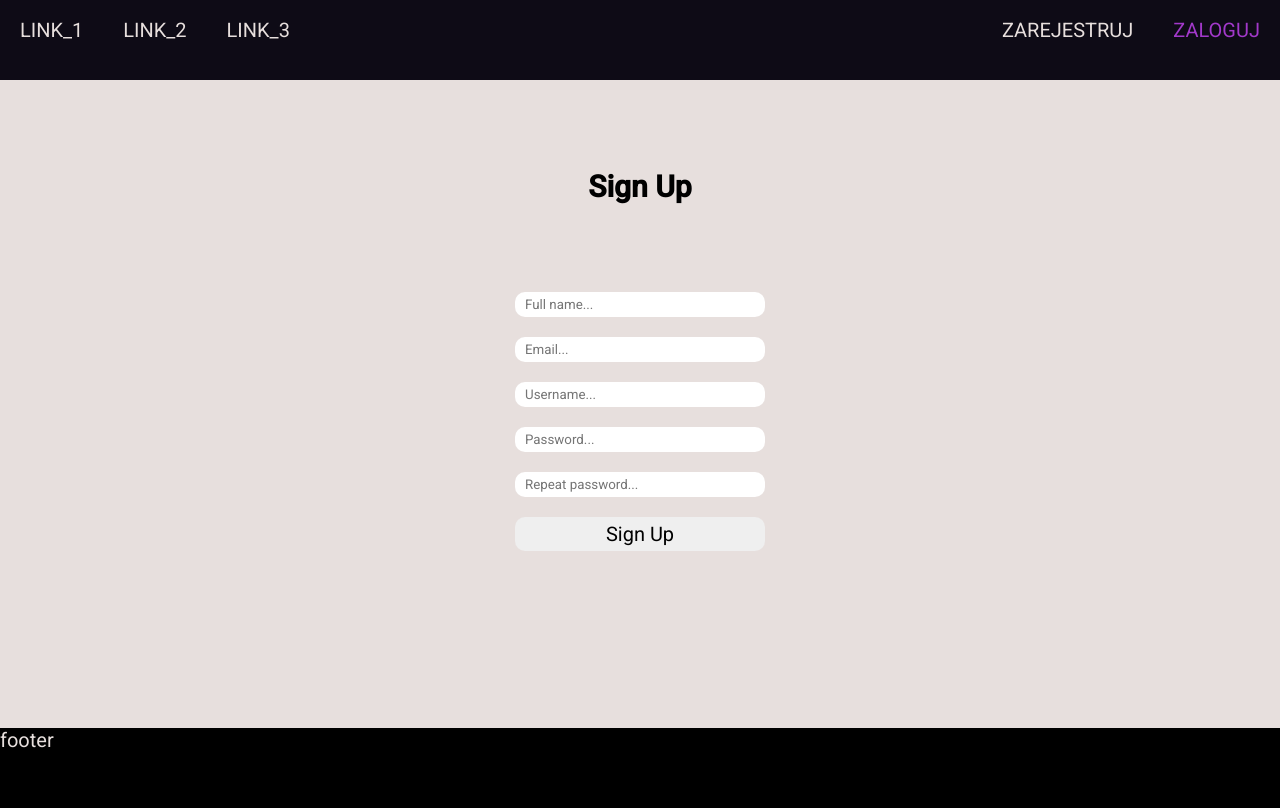
After one commit to KamilTokarz110/Book_Recomendation_PHP, a PHP site: page /signup.php in a window 1280 px wide. The commit adds this page. Run offline with PHP 8.4, Linux system fonts and the light colour scheme.

Commit message:
Create footer.php and singup.php

```diff
--- a/css/style.css
+++ b/css/style.css
@@ -91,4 +91,76 @@ html {
   min-height: 10vh;
   background-color: black;
 }
+
+.signup {
+  display: -webkit-box;
+  display: -ms-flexbox;
+  display: flex;
+  -ms-flex-wrap: wrap;
+      flex-wrap: wrap;
+  -webkit-box-pack: center;
+      -ms-flex-pack: center;
+          justify-content: center;
+  -ms-flex-preferred-size: 100%;
+      flex-basis: 100%;
+  background-color: #E7DFDD;
+  height: 81vh;
+}
+
+.signup__title {
+  display: -webkit-box;
+  display: -ms-flexbox;
+  display: flex;
+  -webkit-box-align: center;
+      -ms-flex-align: center;
+          align-items: center;
+  -webkit-box-pack: center;
+      -ms-flex-pack: center;
+          justify-content: center;
+  -ms-flex-preferred-size: 100%;
+      flex-basis: 100%;
+  color: black;
+}
+
+.signup__form {
+  display: -webkit-box;
+  display: -ms-flexbox;
+  display: flex;
+  -webkit-box-orient: vertical;
+  -webkit-box-direction: normal;
+      -ms-flex-direction: column;
+          flex-direction: column;
+}
+
+.signup__form-input {
+  -ms-flex-preferred-size: 25px;
+      flex-basis: 25px;
+  width: 250px;
+  padding: 5px 10px 5px 10px;
+  margin-bottom: 20px;
+  border: none;
+  border-radius: 10px;
+  -webkit-box-shadow: black 10px;
+          box-shadow: black 10px;
+  font-family: "roboto", "arial", "sans-serif";
+}
+
+.signup__form-btn {
+  display: block;
+  -ms-flex-preferred-size: 25px;
+      flex-basis: 25px;
+  width: 250px;
+  padding: 5px 10px 5px 10px;
+  border: none;
+  border-radius: 10px;
+  -webkit-box-shadow: black 10px;
+          box-shadow: black 10px;
+  font-family: "roboto", "arial", "sans-serif";
+  font-size: 2rem;
+}
+
+.signup__form-btn:hover {
+  background-color: #a239ca;
+  color: #E7DFDD;
+}
 /*# sourceMappingURL=style.css.map */
--- /dev/null
+++ b/footer.php
@@ -0,0 +1,7 @@
+<footer class="footer">footer</footer>
+</div>
+
+
+        </body>
+        <script src="main.js"></script>
+        </html>
--- a/header.php
+++ b/header.php
@@ -18,7 +18,7 @@
                 <li class="menu__item"><a class="menu__link" href="#">link_1</a></li>
                 <li class="menu__item"><a class="menu__link" href="#">link_2</a></li>
                 <li class="menu__item"><a class="menu__link" href="#">link_3</a></li>
-                <li class="menu__item"><a class="menu__link" href="#">Zarejestruj</a></li>
+                <li class="menu__item"><a class="menu__link" href="signup.php">Zarejestruj</a></li>
                 <li class="menu__item"><a class="menu__link menu__link--active" href="">Zaloguj</a></li>
             </ul>
             </div>
--- /dev/null
+++ b/sass/_signup.scss
@@ -0,0 +1,55 @@
+.signup {
+    display: flex;
+    flex-wrap: wrap;
+    justify-content: center;
+    flex-basis: 100%;
+    background-color: $font-color;
+    height: 81vh;
+
+    &__title {
+        display: flex;
+        align-items: center;
+        justify-content: center;
+        flex-basis: 100%;
+        color: black;
+
+
+
+    }
+
+    &__form {
+        display: flex;
+        flex-direction: column;
+
+
+        &-input {
+            flex-basis: 25px;
+            width: 250px;
+            padding: 5px 10px 5px 10px;
+            margin-bottom: 20px;
+            border: none;
+            border-radius: 10px;
+            box-shadow: black 10px;
+            font-family: $special-font;
+
+        }
+
+        &-btn {
+            display: block;
+            flex-basis: 25px;
+            width: 250px;
+            padding: 5px 10px 5px 10px;
+            border: none;
+            border-radius: 10px;
+            box-shadow: black 10px;
+            font-family: $special-font;
+            font-size: 2rem;
+
+            &:hover {
+                background-color: $font-color-active;
+                color: $font-color;
+            }
+        }
+    }
+
+}
--- a/sass/style.scss
+++ b/sass/style.scss
@@ -6,3 +6,4 @@
 @import "main-articles";
 @import "book-list";
 @import"footer";
+@import"signup";
--- /dev/null
+++ b/signup.php
@@ -0,0 +1,24 @@
+<?php
+include_once 'header.php'
+?>
+<div class="wrapper">
+        <section class="signup">
+
+        <h2 class= "signup__title">Sign Up</h2>
+        <form class="signup__form" action="signup.inc.php" method ="post">
+
+        <input class="signup__form-input" type="text" name="name" placeholder="Full name...">
+        <input class="signup__form-input" type="text" name="email" placeholder="Email...">
+        <input class="signup__form-input" type="text" name="uid" placeholder="Username...">
+        <input class="signup__form-input" type="password" name="pwd" placeholder="Password...">
+        <input class="signup__form-input" type="password" name="pwdrepeat" placeholder="Repeat password...">
+        <button class="signup__form-btn" type="submit" name="submit">Sign Up</button>
+
+        </form>
+        </section>
+
+
+
+<?php
+include_once 'footer.php'
+?>
```
Also changed, not shown: index.php (+3 -6 lines), includes/singup.inc.php (added), 1 other file.
